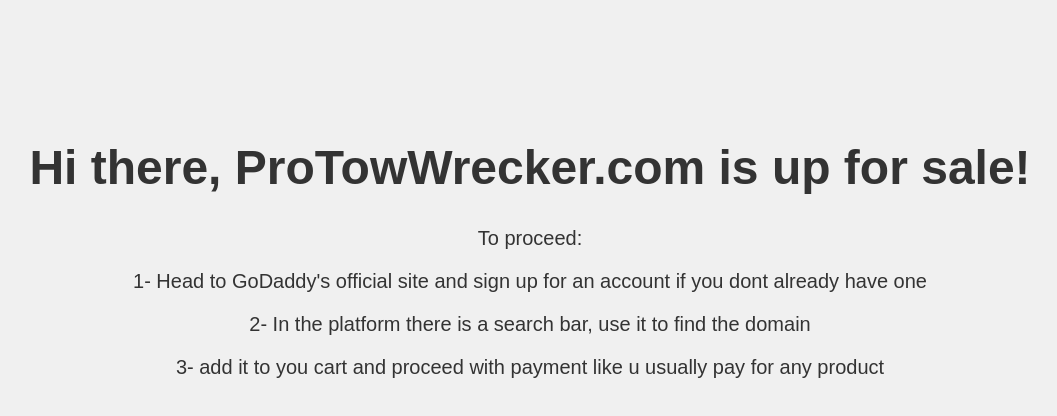
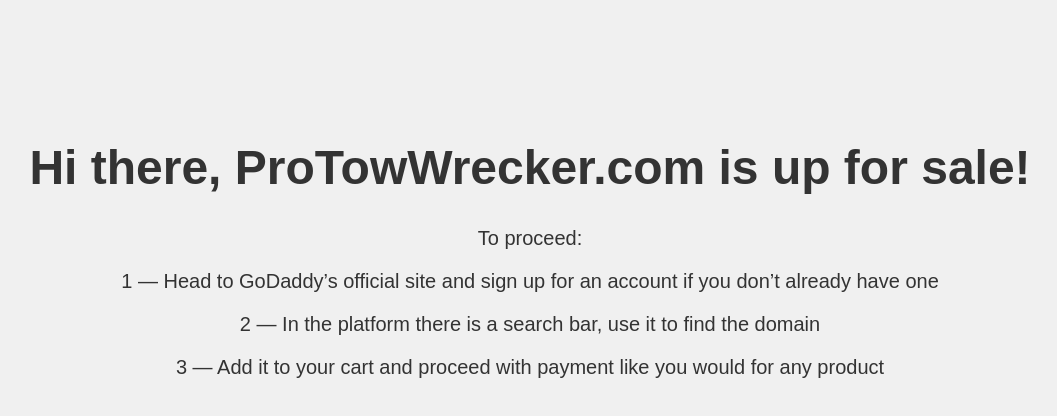
Before and after one commit to chakmannn/chakmannn.github.io, a plain HTML site: page index.html in a window 1280 px wide. Shown: the whole page, without its empty margins (110-1167 px from the left). Drawn offline with Linux system fonts and the light colour scheme.

Commit message:
Update index.html

```diff
--- a/index.html
+++ b/index.html
@@ -23,8 +23,9 @@
 <body>
   <h1>Hi there, ProTowWrecker.com is up for sale!</h1>
   <p>To proceed:</p>
-  <p>1- Head to GoDaddy's official site and sign up for an account if you dont already have one</p>
-  <p>2- In the platform there is a search bar, use it to find the domain</p>
-  <p>3- add it to you cart and proceed with payment like u usually pay for any product</p>
+<p>1 — Head to GoDaddy’s official site and sign up for an account if you don’t already have one</p>
+<p>2 — In the platform there is a search bar, use it to find the domain</p>
+<p>3 — Add it to your cart and proceed with payment like you would for any product</p>
+
 </body>
 </html>
```
